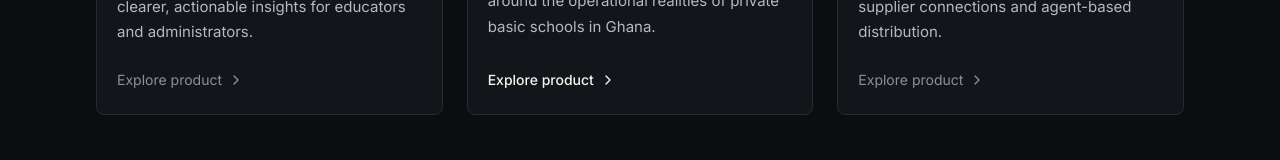
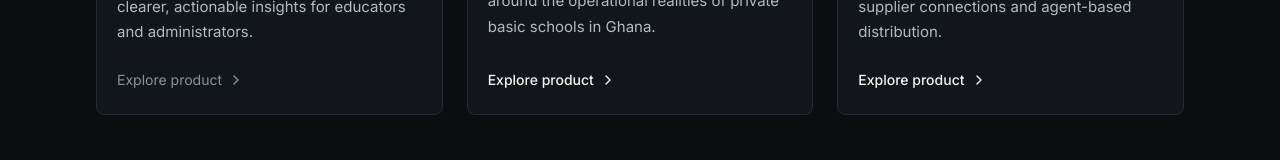
Before and after one commit to sptech-gh/PA-Portfolio, a Next.js app: page /products in a window 1280 px wide. Shown: the part 837-997 px from the top of the page. Built offline with nearby package versions, Linux system fonts and the light colour scheme; no server answers.

Commit message:
Add GHData Market live URL

```diff
--- a/src/content/products.ts
+++ b/src/content/products.ts
@@ -34,7 +34,7 @@ export const products: Product[] = [
     category: 'Commerce & Payments',
     status: 'live',
     coverImage: undefined, // TODO: Owner to supply product visual
-    externalUrl: undefined, // TODO: Owner to supply live URL when ready to link publicly
+    externalUrl: 'https://ghdata-market.vercel.app/login',
     featured: true,
   },
 ]
--- a/src/content/projects.ts
+++ b/src/content/projects.ts
@@ -30,6 +30,7 @@ export const projects: Project[] = [
     featured: true,
     status: 'live',
     coverImage: undefined, // TODO: Owner to supply — /images/projects/ghdata-cover.jpg
+    externalUrl: 'https://ghdata-market.vercel.app/login',
     year: 2024,
   },
 
```
